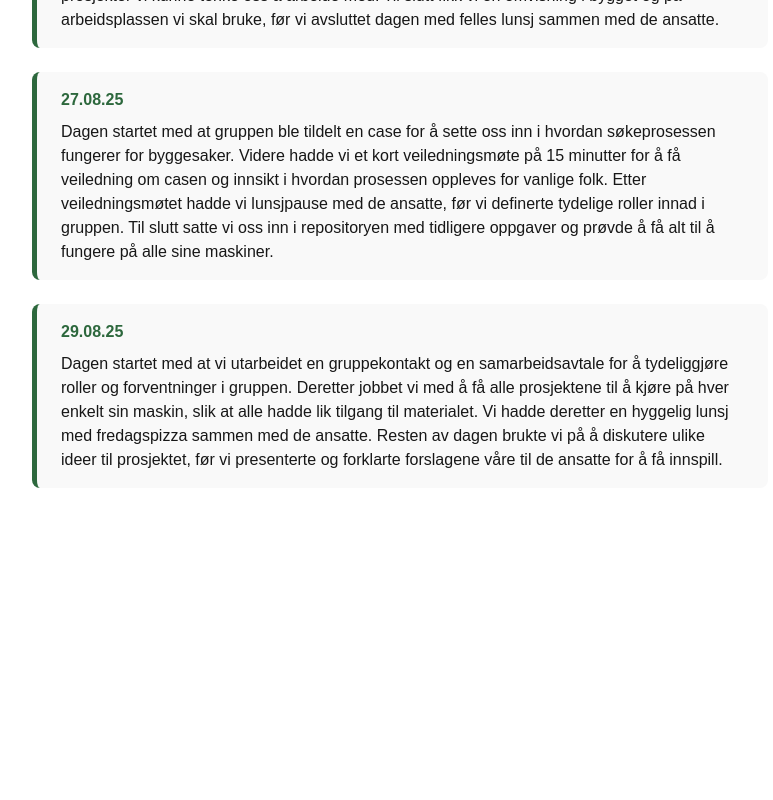
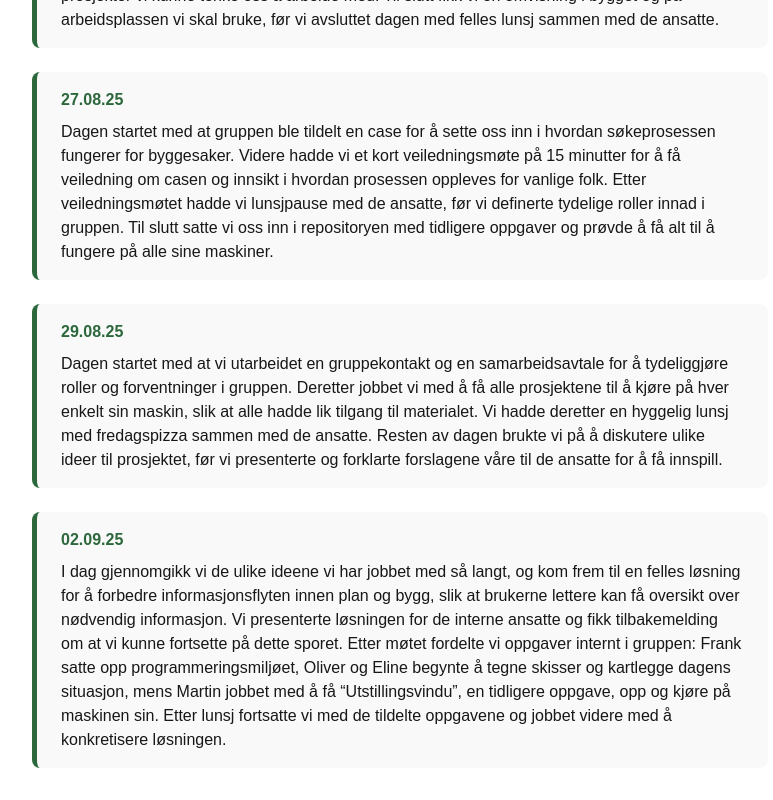
Before and after one commit to mgoberg/praksis-kristiansand-kommune, a Next.js app: page /projectJournal in a window 1280 px wide. Shown: the part 506-1306 px from the top of the page, without its empty margins (240-1013 px from the left). Before the commit the page ends 1026 px from the top, so only its background shows below. Built offline with nearby package versions, Linux system fonts and the light colour scheme.

Commit message:
La inn logg for 2.september

```diff
--- a/src/app/projectJournal/page.tsx
+++ b/src/app/projectJournal/page.tsx
@@ -16,6 +16,11 @@ export default function Prosjektdagbok() {
       dato: "29.08.25",
       kommentar:
         "Dagen startet med at vi utarbeidet en gruppekontakt og en samarbeidsavtale for å tydeliggjøre roller og forventninger i gruppen. Deretter jobbet vi med å få alle prosjektene til å kjøre på hver enkelt sin maskin, slik at alle hadde lik tilgang til materialet. Vi hadde deretter en hyggelig lunsj med fredagspizza sammen med de ansatte. Resten av dagen brukte vi på å diskutere ulike ideer til prosjektet, før vi presenterte og forklarte forslagene våre til de ansatte for å få innspill.",
+    },
+    {
+      dato: "02.09.25",
+      kommentar:
+        "I dag gjennomgikk vi de ulike ideene vi har jobbet med så langt, og kom frem til en felles løsning for å forbedre informasjonsflyten innen plan og bygg, slik at brukerne lettere kan få oversikt over nødvendig informasjon. Vi presenterte løsningen for de interne ansatte og fikk tilbakemelding om at vi kunne fortsette på dette sporet. Etter møtet fordelte vi oppgaver internt i gruppen: Frank satte opp programmeringsmiljøet, Oliver og Eline begynte å tegne skisser og kartlegge dagens situasjon, mens Martin jobbet med å få “Utstillingsvindu”, en tidligere oppgave, opp og kjøre på maskinen sin. Etter lunsj fortsatte vi med de tildelte oppgavene og jobbet videre med å konkretisere løsningen.",
     },
 
     // Du kan legge til flere notater her
```
